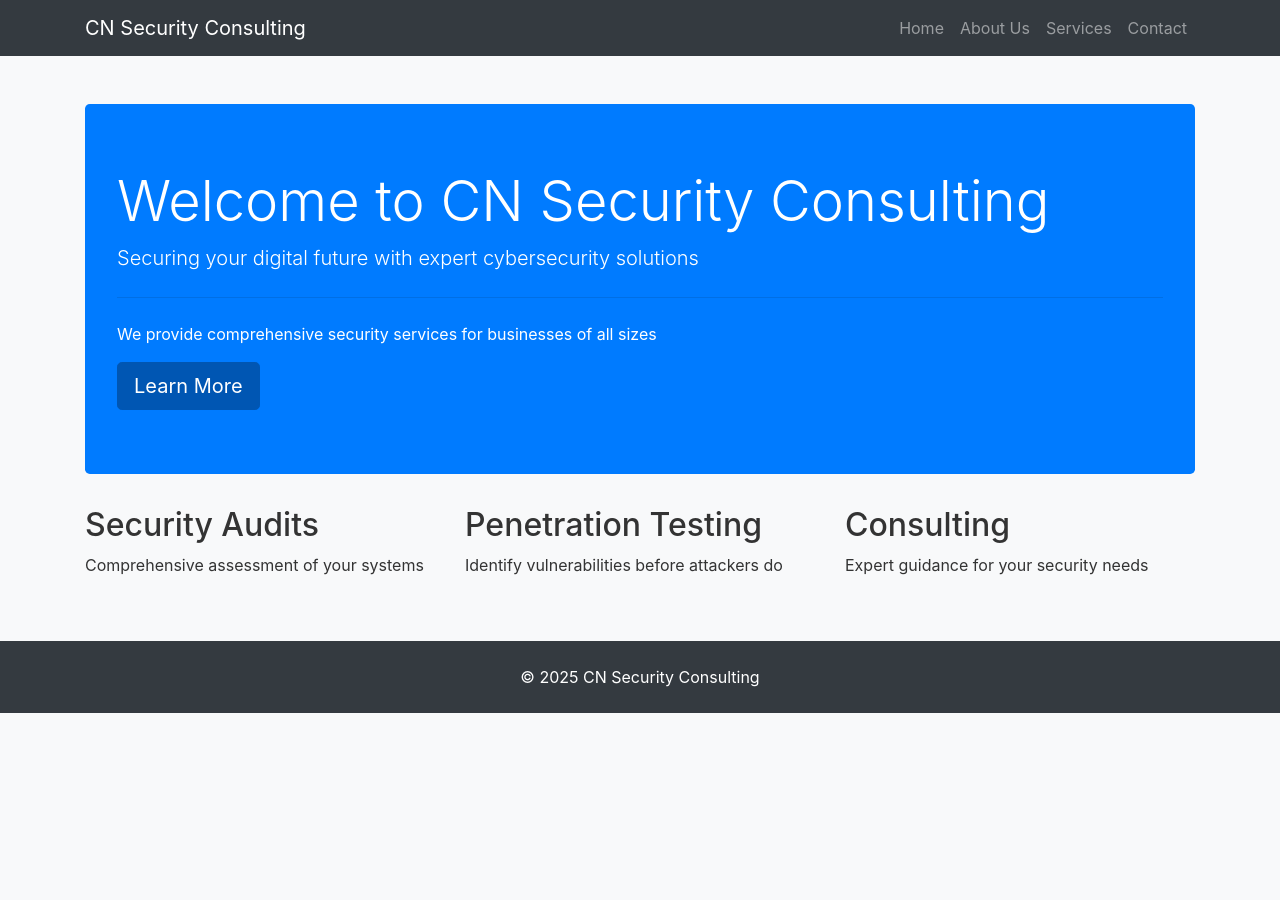
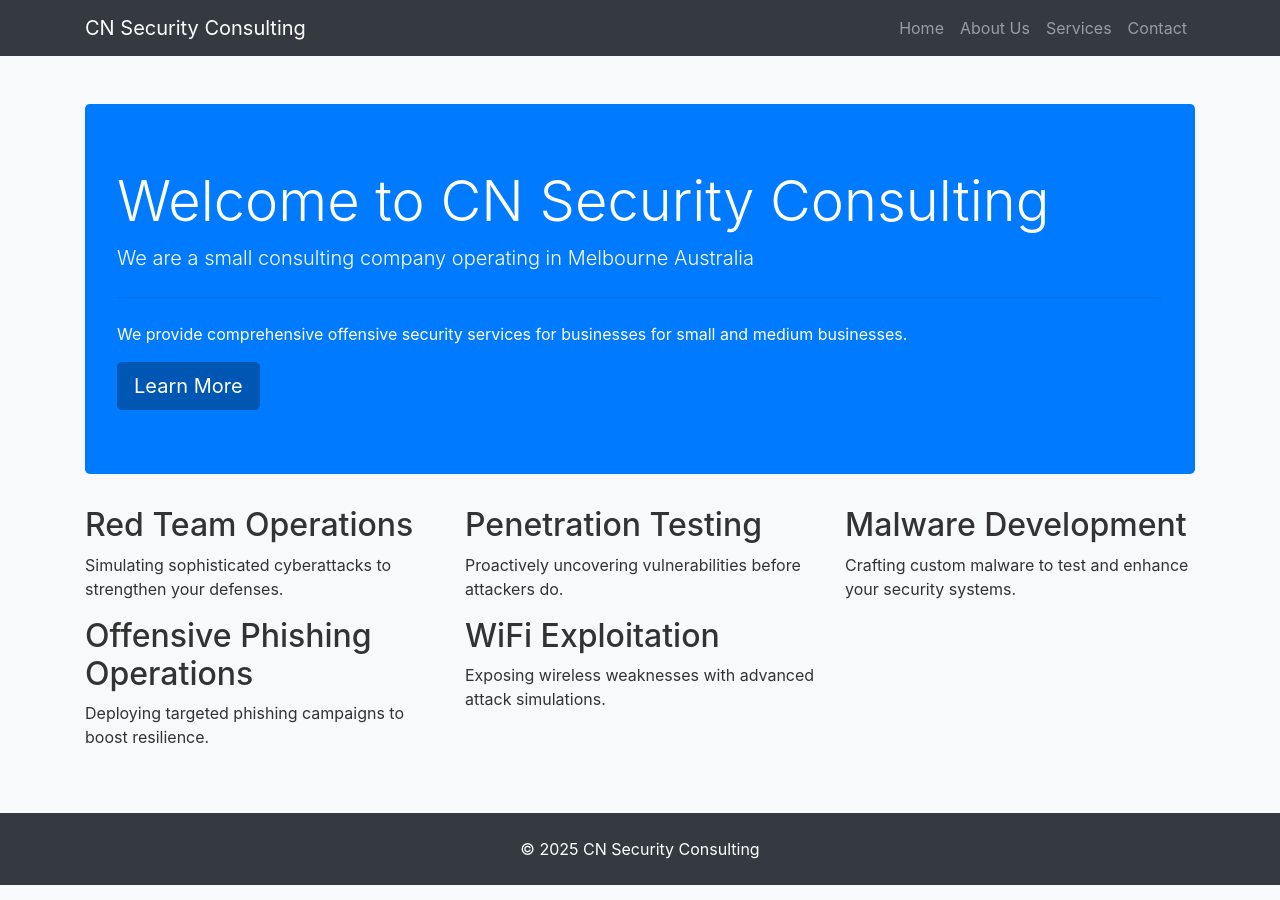
Before and after one commit to hookthieves/hookthieves.github.io, a Jekyll site: the page built from index.html, in a window 1280 px wide. Built offline with Jekyll 4.4.1, drawn with Linux system fonts in a browser that asks for light colours.

Commit message:
Update index.html

```diff
--- a/index.html
+++ b/index.html
@@ -4,23 +4,31 @@ title: Home
 ---
 <div class="jumbotron">
     <h1 class="display-4">Welcome to {{ site.title }}</h1>
-    <p class="lead">Securing your digital future with expert cybersecurity solutions</p>
+    <p class="lead">We are a small consulting company operating in Melbourne Australia</p>
     <hr class="my-4">
-    <p>We provide comprehensive security services for businesses of all sizes</p>
+    <p>We provide comprehensive offensive security services for businesses for small and medium businesses.</p>
     <a class="btn btn-primary btn-lg" href="/services" role="button">Learn More</a>
 </div>
 
 <div class="row">
     <div class="col-md-4">
-        <h2>Security Audits</h2>
-        <p>Comprehensive assessment of your systems</p>
+        <h2>Red Team Operations</h2>
+        <p>Simulating sophisticated cyberattacks to strengthen your defenses.</p>
     </div>
     <div class="col-md-4">
         <h2>Penetration Testing</h2>
-        <p>Identify vulnerabilities before attackers do</p>
+        <p>Proactively uncovering vulnerabilities before attackers do.</p>
     </div>
     <div class="col-md-4">
-        <h2>Consulting</h2>
-        <p>Expert guidance for your security needs</p>
+        <h2>Malware Development</h2>
+        <p>Crafting custom malware to test and enhance your security systems.</p>
+    </div>
+        <div class="col-md-4">
+        <h2>Offensive Phishing Operations</h2>
+        <p>Deploying targeted phishing campaigns to boost resilience.</p>
+    </div>
+        <div class="col-md-4">
+        <h2>WiFi Exploitation</h2>
+        <p>Exposing wireless weaknesses with advanced attack simulations.</p>
     </div>
 </div>
```
